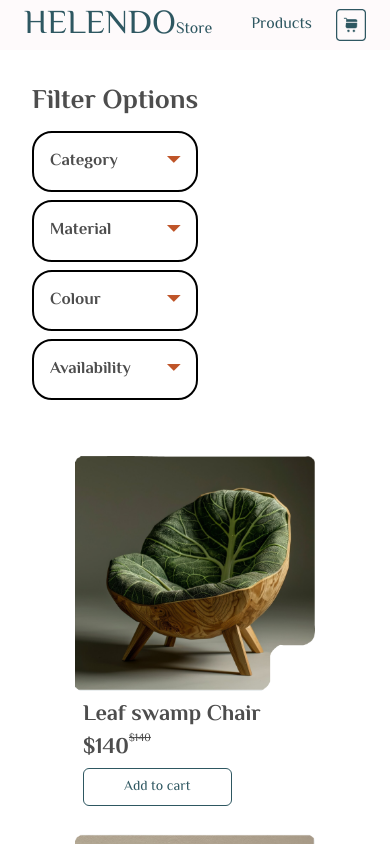
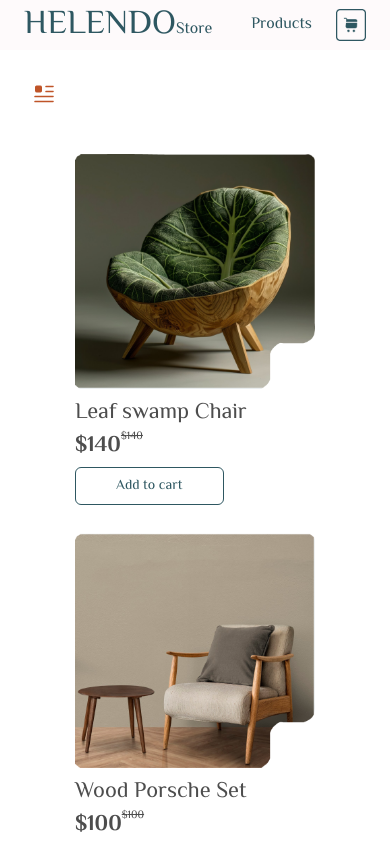
Before and after one commit to OvyEvbodi/e-commerce, a Next.js app: page /products in a window 390 px wide. Shown: the top 844 px of the page. Built offline with nearby package versions, Linux system fonts and the light colour scheme.

Commit message:
Add new mobile icon

```diff
--- a/app/products/Filter.tsx
+++ b/app/products/Filter.tsx
@@ -1,6 +1,10 @@
 // filter component on products page
+'use client'
 
 import Dropdown from "@/components/Dropdown";
+import Image from "next/image";
+import filterIcon from "@/public//filter_icon.png";
+import { useState } from "react";
 
 const Filter = () => {
 
@@ -8,12 +12,25 @@ const Filter = () => {
   const materialList = ["cloth", "wood", "upholstered", "glass", "rattan", "plastic"];
   const colourList = ["red", "orange", "green", "blue", "brown", "white"];
   const availabilityList = ["in stock", "out of stock"];
+  const [ showMobileFilter, setShowMobileFilter ] = useState(false);
+  console.log(showMobileFilter)
+
 
   return (
-    // <section className="capitalize p-4 lg:max-w-[340px] relative">
-    <section className="capitalize p-4 lg:max-w-[340px]">
+    <div>
+      <div className=" block sm:hidden">
+        <div className="p-4" onClick={() => setShowMobileFilter(!showMobileFilter) }>
+        <Image src={filterIcon} width={24} height={24} alt="filter icon" />
+        </div>
+        <div className={showMobileFilter ? "px-10 py-2 flex flex-wrap gap-4 justify-between items-start" : " gap-4 flex flex-wrap px-10 py-2 hidden"} >
+          <Dropdown text="category" icon="yes" filters={categoryList} />
+          <Dropdown text="material" icon="no" filters={materialList} />
+          <Dropdown text="colour" icon="yes"filters={colourList}  />
+          <Dropdown text="availability" icon="yes" filters={availabilityList} />
+        </div>
+      </div>
+      <section className="capitalize p-4 lg:max-w-[340px] hidden sm:block">
         <h2 className="font-bold mb-2 text-[1.7rem]">filter options</h2>
-      {/* <div className="sm:flex sm:flex-wrap sm:gap-6 sm:items-start sm:absolute lg:static lg:block"> */}
         <div className="sm:flex sm:flex-wrap sm:gap-6 sm:items-start lg:flex-col lg:items-stretch">
           <Dropdown text="category" icon="yes" filters={categoryList} />
           <Dropdown text="material" icon="no" filters={materialList} />
@@ -21,6 +38,7 @@ const Filter = () => {
           <Dropdown text="availability" icon="yes" filters={availabilityList} />
         </div>
       </section>
+    </div>
   )
 };
 
--- a/app/products/page.tsx
+++ b/app/products/page.tsx
@@ -11,7 +11,7 @@ export const metadata = { title: 'Products Helendo' };
 const ProductsPage = () => {
 
   return (
-    <main className=" flex justify-center items-center">
+    <main className="flex justify-center items-center">
       <div className="xl:max-w-[1600px]">
         <div className="flex flex-wrap ">
           <div className="p-4 lg:min-w-[28%] lg:w-[28%] lg:min-h-[100vh] lg:pl-16 2xl:pl-28">
--- a/components/Dropdown.tsx
+++ b/components/Dropdown.tsx
@@ -61,7 +61,7 @@ const Dropdown:NextPage<DropdownOptionProps> = ({ text, icon, filters }) => {
   const toggle = () => setselectToggle(!selectToggle);
 
   return (
-    <div className="bg-white mb-2 max-w-[250px] md:mb-6 lg:mb-1 py-4 lg:py-4 lg:px-7 border rounded-[20px] border-2 border-black">
+    <div className="bg-white mb-2 max-w-[280px] md:mb-6 lg:mb-1 py-4 lg:py-4 lg:px-7 border rounded-[20px] border-2 border-black">
       <div onClick={ toggle } className="pl-4 cursor-pointer hover:opacity-85 font-bold text-[1.05rem] flex justify-between">{text}
         {
             selectToggle ?
@@ -69,10 +69,9 @@ const Dropdown:NextPage<DropdownOptionProps> = ({ text, icon, filters }) => {
             :
               <span className="px-4 text-orange text-md">&#9207;</span>
         }
-        {/* <span className="px-4 text-orange text-sm">&#9206;</span> */}
       </div>
       <div className={ !selectToggle ? "hidden" : "block" }>
-        <div className={icon === "no" ? "flex flex-wrap gap-4 items-stretch" : "flex flex-col items-stretch"}>
+        <div className={icon === "no" ? "flex flex-wrap gap-4 items-stretch px-6" : "px-6 flex flex-col items-stretch"}>
           {
             filters!.map( (option, index) => (
               <DropdownOption text={option} icon={icon} key={index}/>
--- a/components/productCard.tsx
+++ b/components/productCard.tsx
@@ -53,13 +53,13 @@ const ProductCard: NextPage<BigCardProps> = ({id, title, image, label, price}) =
   };
 
   return (
-    <div className="w-[240px] md:w-[260px] lg:w-[270px] xl:w-[290px]">
+    <div className="w-[240px] md:w-[280px] lg:w-[320px] xl:w-[350px]">
       <div className="overflow-hidden ">
         <Image src={image} width={350} height={600} alt={label} />
         {/* <img src={image} className="h-full w-full"/> */}
       </div>
-      <div className="p-2 md:p-4 text-left]">
-        <h5 className="text-[1.4rem] font-bold text-grey-text leading-8">{title}</h5>
+      <div className="py-2 md:py-4 text-left]">
+        <h5 className="text-[1.4rem] text-grey-text font-[400] leading-8">{title}</h5>
         <div className="flex">
           <span className="font-bold text-[1.4rem]">${price}</span>
           <span className="text-[0.7rem] line-through">${price}</span>
```
Also changed, not shown: public/filter_icon.png (added). Lines whose indentation alone changed are shown as unchanged.
